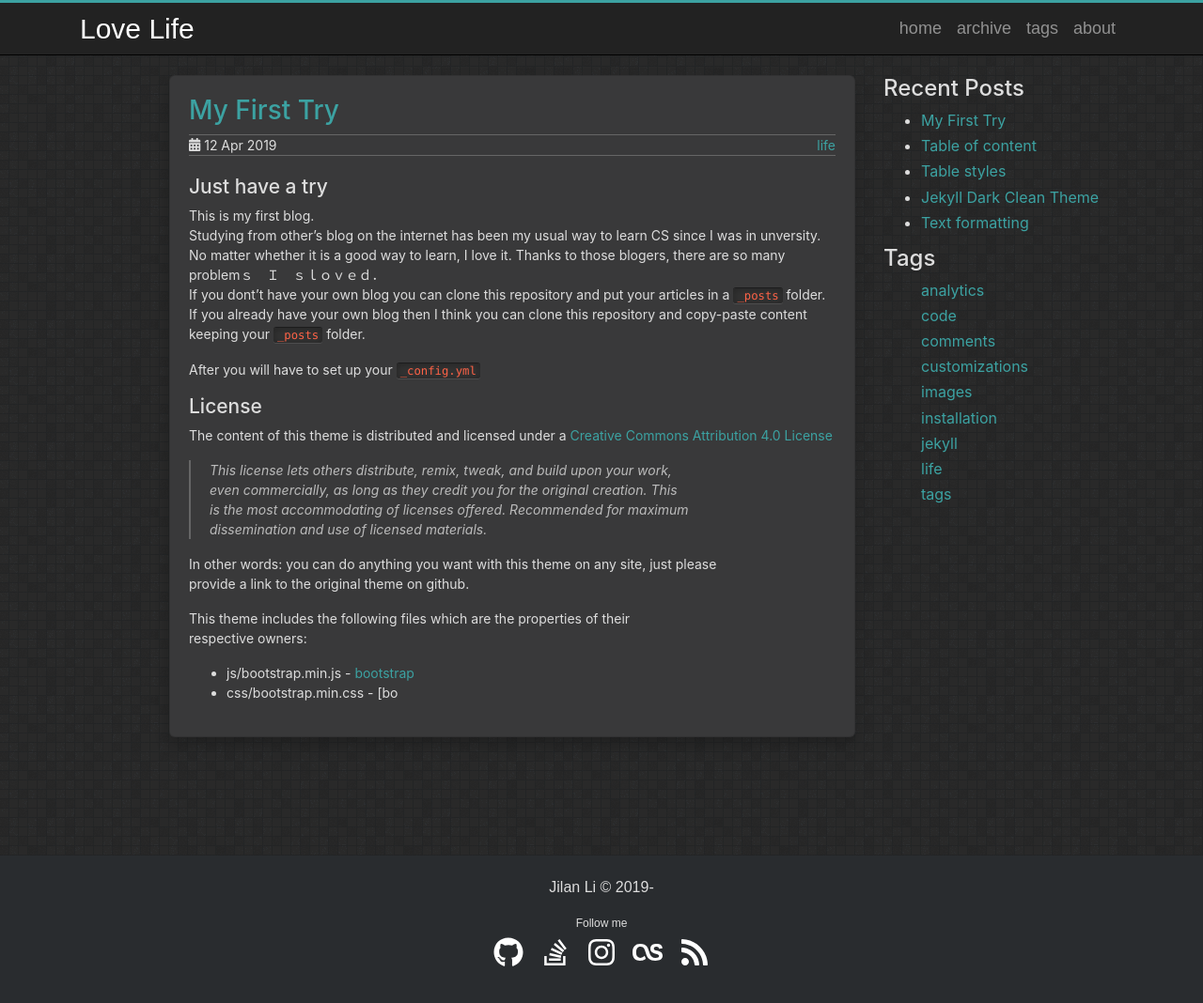
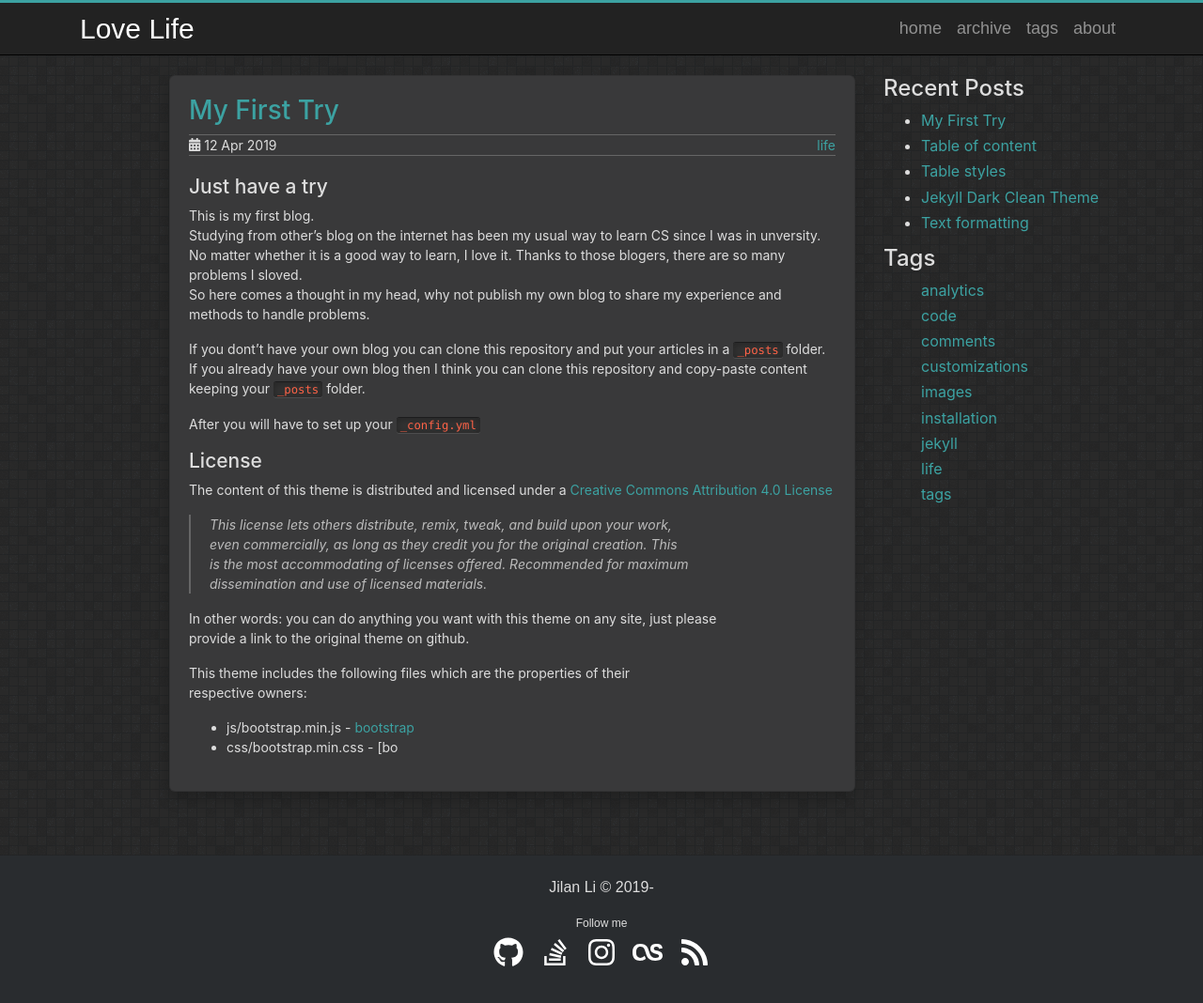
Before and after one commit to Jilanli/Jilanli.github.io, a Jekyll site: the page built from _posts/2019-04-12-my-first-blog.md, in a window 1280 px wide and 1093 px high. Shown: the top 1068 px of the window at 94% size. Built offline with Jekyll 4.4.1, drawn with Linux system fonts in a browser that asks for light colours.

Commit message:
Update 2019-04-12-my-first-blog.md

```diff
--- a/_posts/2019-04-12-my-first-blog.md
+++ b/_posts/2019-04-12-my-first-blog.md
@@ -11,7 +11,9 @@ tags:
 
 This is my first blog.
 Studying from other's blog on the internet has been my usual way to learn CS since I was in unversity.
-No matter whether it is a good way to learn, I love it. Thanks to those blogers, there are so many　problemｓ　Ｉ　ｓｌｏｖｅｄ．
+No matter whether it is a good way to learn, I love it. Thanks to those blogers, there are so many　problems I sloved.
+So here comes a thought in my head, why not publish my own blog to share my experience and methods to handle problems.
+
 If you dont't have your own blog you can clone this repository and put your articles in a `_posts` folder.
 If you already have your own blog then I think you can clone this repository and copy-paste content keeping your `_posts` folder.
 
```
